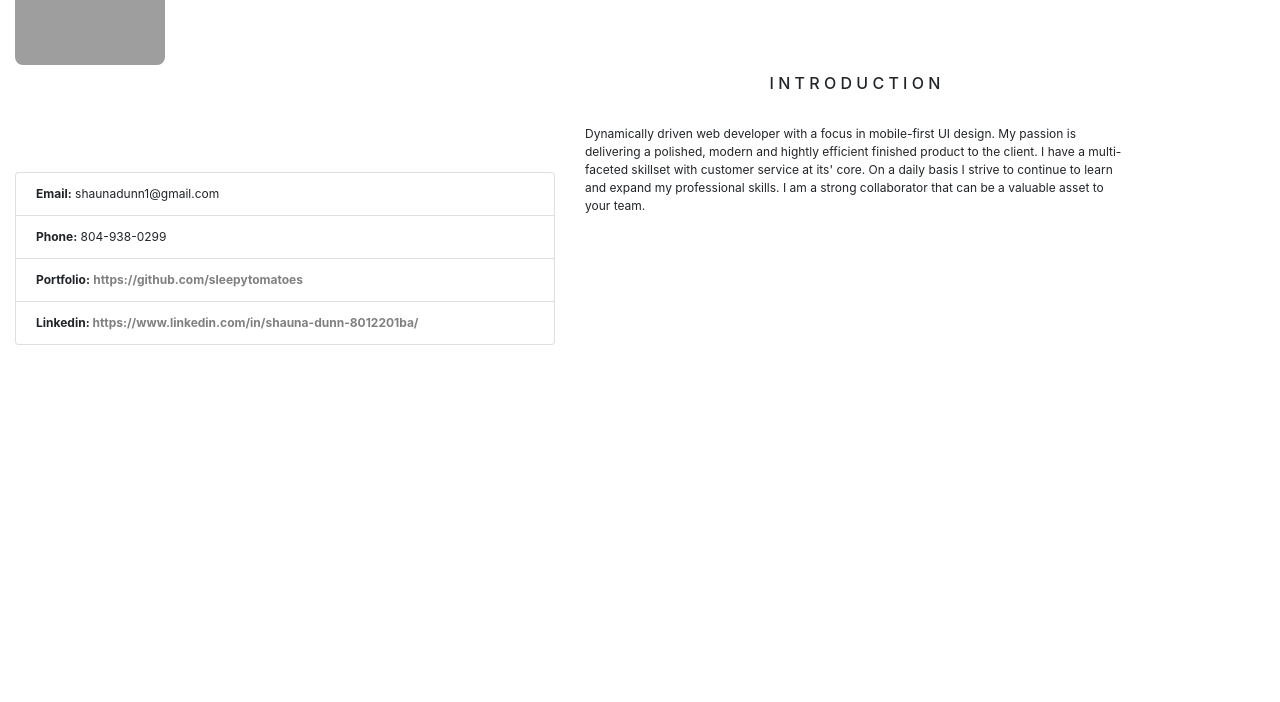
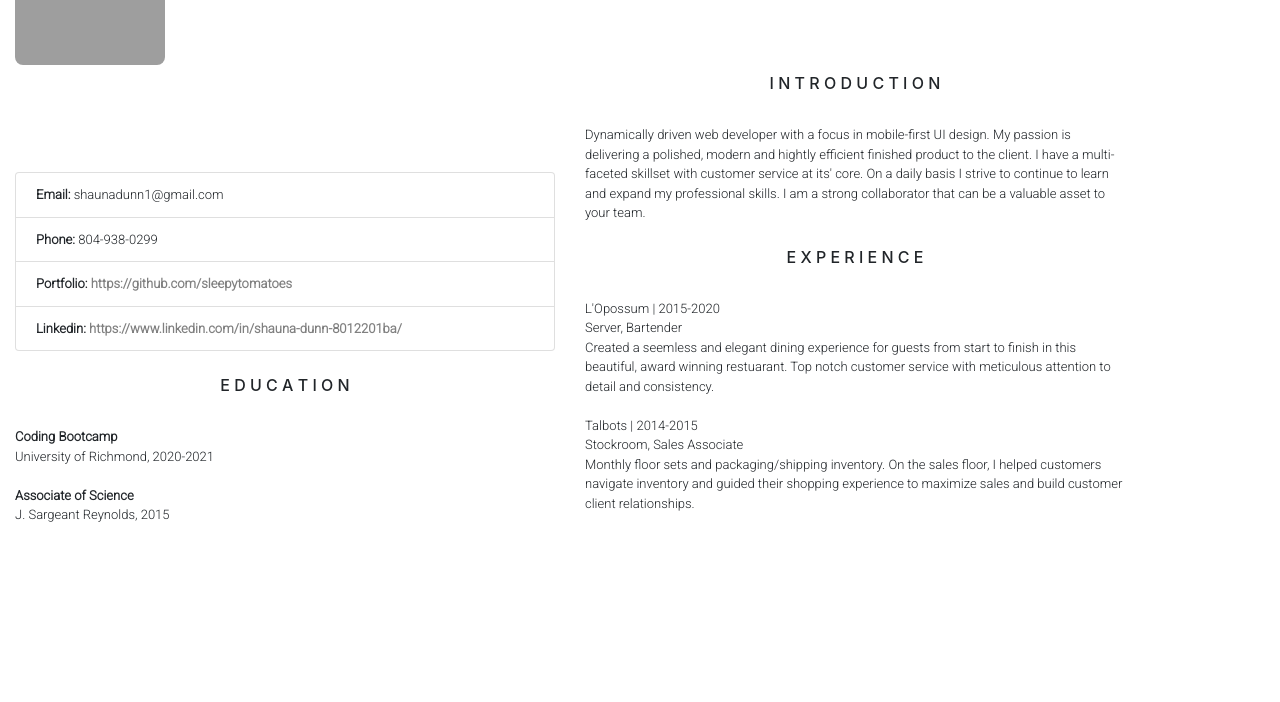
Before and after one commit to sleepytomatoes/Resume, a website: page index.html in a window 1280 px wide. Shown: the part 98-800 px from the top of the page. Drawn offline with nearby package versions, Linux system fonts and the light colour scheme; grey boxes are pictures that could not be loaded.

Commit message:
finished - WIP

```diff
--- a/index.html
+++ b/index.html
@@ -6,6 +6,10 @@
     <title>Shauna Dunn</title>
     <link rel="stylesheet" href="https://stackpath.bootstrapcdn.com/bootstrap/4.3.1/css/bootstrap.min.css" integrity="sha384-ggOyR0iXCbMQv3Xipma34MD+dH/1fQ784/j6cY/iJTQUOhcWr7x9JvoRxT2MZw1T" crossorigin="anonymous">
     <link rel="stylesheet" type="text/css" href="css/main.css">
+    <link rel="preconnect" href="https://fonts.gstatic.com">
+    <link rel="preconnect" href="https://fonts.gstatic.com">
+    <link href="https://fonts.googleapis.com/css2?family=Roboto:wght@300&display=swap" rel="stylesheet">
+
 </head>
 <body>
     <div class="container">
@@ -22,6 +26,14 @@
                     <li class="list-group-item"><strong>Linkedin:</strong><a href="https://www.linkedin.com/in/shauna-dunn-8012201ba/" class="linkstyle"> https://www.linkedin.com/in/shauna-dunn-8012201ba/</a></li>
                   </ul>
                 </div>
+              <div class="educationcontainer">
+                  <h6>E D U C A T I O N</h6><br>
+                  <p class="ptext"><strong>Coding Bootcamp</strong><br>
+                    University of Richmond, 2020-2021<br><br>
+                    <strong>Associate of Science</strong><br>
+                    J. Sargeant Reynolds, 2015
+                </p>
+              </div>
             </div>
             <div class="col-6">
                 <h1 class="h1style">Shauna Dunn</h1>
@@ -30,6 +42,16 @@
                         <h6>I N T R O D U C T I O N</h6><br>
                         <p class="ptext">Dynamically driven web developer with a focus in mobile-first UI design.  My passion is delivering a polished, modern and hightly efficient finished product to the client.  I have a multi-faceted skillset with customer service at its' core.  On a daily basis I strive to continue to learn and expand my professional skills.  I am a strong collaborator that can be a valuable asset to your team.</p>
                     </div>
+                      <div class="educationcontainer">
+                          <h6>E X P E R I E N C E</h6><br>
+                          <p class="ptext">L'Opossum | 2015-2020<br>
+                            Server, Bartender<br>
+                            Created a seemless and elegant dining experience for guests from start to finish in this beautiful, award winning restuarant.  Top notch customer service with meticulous attention to detail and consistency. <br><br>
+                            Talbots | 2014-2015<br>
+                            Stockroom, Sales Associate<br>
+                            Monthly floor sets and packaging/shipping inventory.  On the sales floor, I helped customers navigate inventory and guided their shopping experience to maximize sales and build customer client relationships.
+                        </p>
+                      </div>
             </div>
         </div>
     </div>
--- a/sass/main.scss
+++ b/sass/main.scss
@@ -35,11 +35,16 @@ $color-secondary: yellow;
     margin-left: 15px;
     margin-top: 15px;
     text-align: right;
+    font-family: 'Roboto', sans-serif;
+    color: seagreen;
+
 }
 
 .h2style {
     display: inline;
     margin-left: 15px;
+    font-family: 'Roboto', sans-serif;
+
 }
 
 #headshot {
@@ -48,7 +53,9 @@ $color-secondary: yellow;
 
 #rowgrow {
     flex-grow: 1;
-    font-size: 12px;
+    font-size: 13px;
+    font-family: 'Roboto', sans-serif;
+
 }
 
 #rowstyle {
@@ -58,6 +65,8 @@ $color-secondary: yellow;
 .linkstyle {
     font-weight: bold;
     color: grey;
+    font-family: 'Roboto', sans-serif;
+
 }
 
 .introcontainer {
@@ -66,6 +75,12 @@ $color-secondary: yellow;
 }
 
 .ptext {
-    font-size: 12px;
+    font-size: 13px;
     text-align: left;
+    font-family: 'Roboto', sans-serif;
 }
+
+.educationcontainer {
+    text-align: center;
+    margin-top: 25px;
+}
```
Also changed, not shown: css/main.css.
